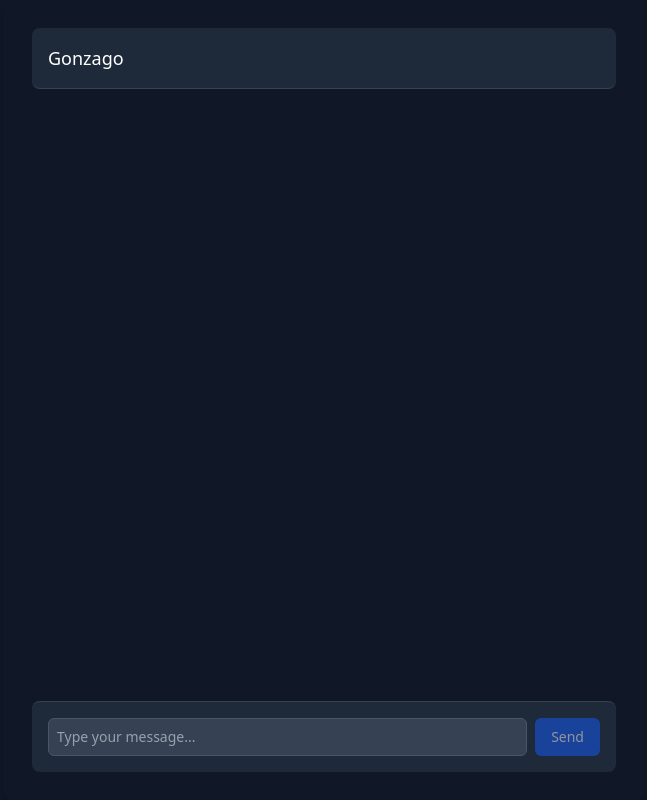
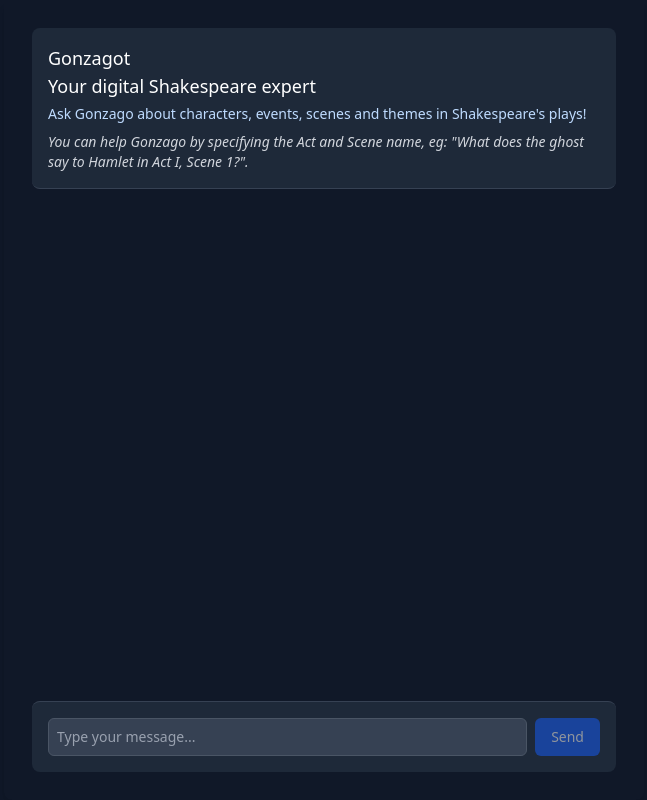
Before and after one commit to hasanmiraz/shakespeareChatBot, a React (Vite) app in the folder shakespeareChatBotFE/: page / in a window 1280 px wide. Shown: the whole page, without its empty margins (316-963 px from the left). Built offline with nearby package versions, Linux system fonts and the light colour scheme.

Commit message:
helpful instructions

```diff
--- a/shakespeareChatBotFE/src/ChatPage.tsx
+++ b/shakespeareChatBotFE/src/ChatPage.tsx
@@ -73,7 +73,14 @@ const ChatPage: FC = () => {
   return (
     <div className="flex flex-col h-full p-7 rounded-lg shadow-lg overflow-hidden">
       <header className="p-4 border-b border-gray-700 bg-gray-800 rounded-lg">
-        <h2 className="text-lg font-medium text-white">Gonzago</h2>
+        <h1 className="text-lg font-large text-white">Gonzagot</h1>
+        <h2 className="text-lg font-medium text-white"> Your digital Shakespeare expert</h2>
+        <p className="mt-1 text-sm text-blue-200">
+          Ask Gonzago about characters, events, scenes and themes in Shakespeare's plays!
+        </p>
+        <p className="mt-2 text-sm text-gray-300 italic">
+          You can help Gonzago by specifying the Act and Scene name, eg: "What does the ghost say to Hamlet in Act I, Scene 1?".
+        </p>
       </header>
 
       <main className="flex-grow p-4 overflow-y-auto bg-gray-900">
```
